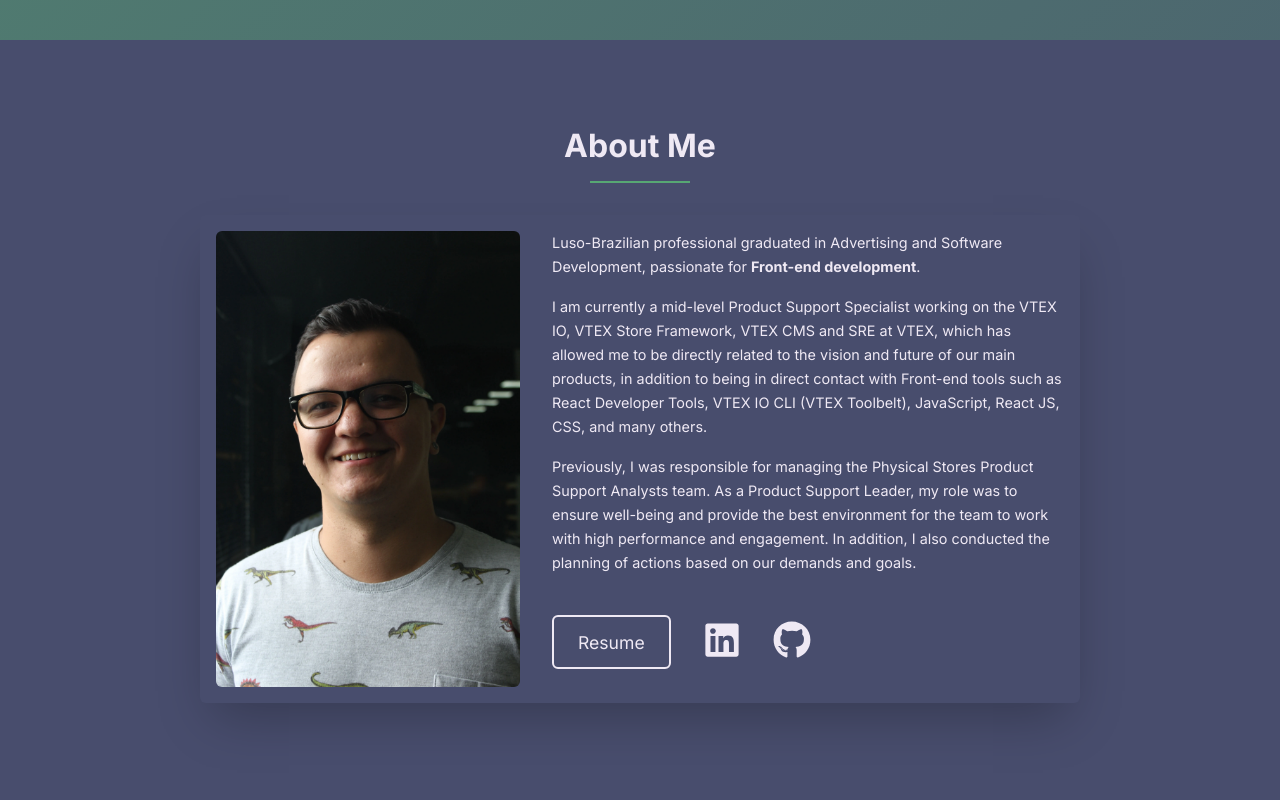
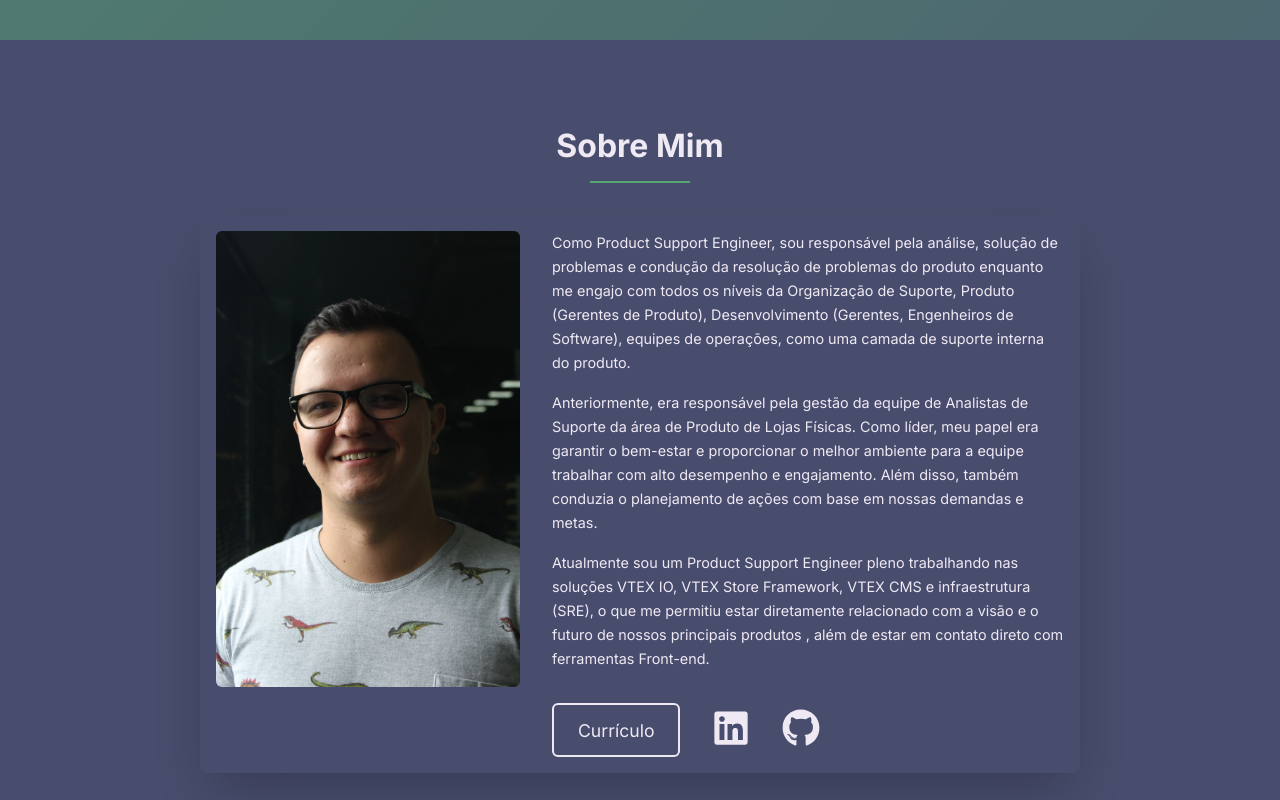
Before and after one commit to kdumagalhaes/hellocarlos, a React (Vite) app: page / in a window 1280 px wide. Shown: the part 760-1560 px from the top of the page. Built offline with nearby package versions, Linux system fonts and the light colour scheme.

Commit message:
Translate About Me component to portuguese

```diff
--- a/src/components/AboutMe/AboutMe.tsx
+++ b/src/components/AboutMe/AboutMe.tsx
@@ -8,7 +8,7 @@ import { FaLinkedin, FaGithub } from 'react-icons/fa'
 export function AboutMe() {
   return (
     <Container id="about-me">
-      <SectionTitle text="About Me" />
+      <SectionTitle text="Sobre Mim" />
       <Bio>
         <img
           className="profile-pic"
@@ -17,24 +17,27 @@ export function AboutMe() {
         />
         <div className="wrapper">
           <p className="paragraph">
-            Luso-Brazilian professional graduated in Advertising and Software
-            Development, passionate for <strong>Front-end development</strong>.
+            Como Product Support Engineer, sou responsável pela análise, solução
+            de problemas e condução da resolução de problemas do produto
+            enquanto me engajo com todos os níveis da Organização de Suporte,
+            Produto (Gerentes de Produto), Desenvolvimento (Gerentes,
+            Engenheiros de Software), equipes de operações, como uma camada de
+            suporte interna do produto.
           </p>
           <p className="paragraph">
-            I am currently a mid-level Product Support Specialist working on the
-            VTEX IO, VTEX Store Framework, VTEX CMS and SRE at VTEX, which has
-            allowed me to be directly related to the vision and future of our
-            main products, in addition to being in direct contact with Front-end
-            tools such as React Developer Tools, VTEX IO CLI (VTEX Toolbelt),
-            JavaScript, React JS, CSS, and many others.
+            Anteriormente, era responsável pela gestão da equipe de Analistas de
+            Suporte da área de Produto de Lojas Físicas. Como líder, meu papel
+            era garantir o bem-estar e proporcionar o melhor ambiente para a
+            equipe trabalhar com alto desempenho e engajamento. Além disso,
+            também conduzia o planejamento de ações com base em nossas demandas
+            e metas.
           </p>
           <p className="paragraph">
-            Previously, I was responsible for managing the Physical Stores
-            Product Support Analysts team. As a Product Support Leader, my role
-            was to ensure well-being and provide the best environment for the
-            team to work with high performance and engagement. In addition, I
-            also conducted the planning of actions based on our demands and
-            goals.
+            Atualmente sou um Product Support Engineer pleno trabalhando nas
+            soluções VTEX IO, VTEX Store Framework, VTEX CMS e infraestrutura
+            (SRE), o que me permitiu estar diretamente relacionado com a visão e
+            o futuro de nossos principais produtos , além de estar em contato
+            direto com ferramentas Front-end.
           </p>
           <div className="resume-social">
             <a
@@ -43,7 +46,7 @@ export function AboutMe() {
               target="_blank"
               rel="noreferrer"
             >
-              Resume
+              Currículo
             </a>
             <ul>
               <li>
--- a/src/components/AboutMe/styles.ts
+++ b/src/components/AboutMe/styles.ts
@@ -47,7 +47,7 @@ export const Bio = styled.div`
   }
 
   .resume-social {
-    margin-top: 2.5rem;
+    margin-top: 2rem;
     display: flex;
     align-items: center;
     gap: 2rem;
--- a/src/components/Hero/Hero.tsx
+++ b/src/components/Hero/Hero.tsx
@@ -19,7 +19,7 @@ export function Hero() {
           Currículo
         </a>
         <a href="#projects" className="link">
-          Projetos
+          Veja meus projetos
         </a>
       </div>
     </Container>
```
